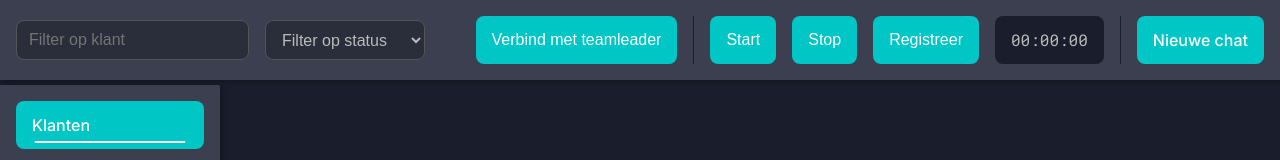
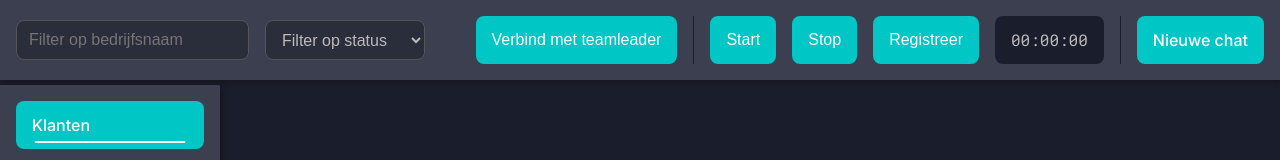
Before and after one commit to thijsdenbutter/cncware-service-portal, a React (Vite) app: page / in a window 1280 px wide. Shown: the top 160 px of the page. Built offline with nearby package versions, Linux system fonts and the light colour scheme.

Commit message:
filter hernoemt naar bedrijfsnaam + functie in context gezet voor filters

```diff
--- a/src/components/chats/chat-bar/ChatBar.jsx
+++ b/src/components/chats/chat-bar/ChatBar.jsx
@@ -111,12 +111,12 @@ function ChatBar({selectedChatId, setSelectedChatId}) {
         }
     ];
 
-    const {filterCostumer, filterStatus} = useContext(FilterContext)
+    const {filterCompanyName, filterStatus} = useContext(FilterContext)
 
     const filteredTickets = dummyTickets.filter((ticket) => {
         const matchCostumer = ticket.company.name
             .toLowerCase()
-            .includes(filterCostumer.toLowerCase());
+            .includes(filterCompanyName.toLowerCase());
 
         const matchStatus =
             filterStatus === "" || ticket.status === filterStatus;
--- a/src/components/control-bar/ControlBar.jsx
+++ b/src/components/control-bar/ControlBar.jsx
@@ -6,7 +6,7 @@ import ButtonStart from "../buttons/button-start/ButtonStart.jsx";
 import ButtonStop from "../buttons/button-stop/ButtonStop.jsx";
 import Timer from "../timer/Timer.jsx";
 import ButtonRegister from "../buttons/button-register/ButtonRegister.jsx";
-import FilterCostumer from "../filters/filter-costumer/FilterCostumer.jsx";
+import FilterCompanyName from "../filters/filter-company-name/FilterCompanyName.jsx";
 import FilterStatus from "../filters/filter-status/FilterStatus.jsx";
 import Button from "../buttons/button/Button.jsx";
 
@@ -32,7 +32,7 @@ const ConnectToTeamleader = () => {
     return (
         <div className="control-bar-outer-container">
             <div className="control-bar-inner-container">
-                <FilterCostumer/>
+                <FilterCompanyName/>
                 <FilterStatus/>
             </div>
             <div className="control-bar-inner-container">
--- /dev/null
+++ b/src/components/filters/filter-company-name/FilterCompanyName.jsx
@@ -0,0 +1,19 @@
+import Filter from "../filter/Filter.jsx";
+import {useContext} from "react";
+import {FilterContext} from "../../../context/FilterContext.jsx";
+
+function FilterCompanyName() {
+    const {filterCompanyName, setFilterCompanyName} = useContext(FilterContext)
+
+    return (
+        <Filter
+            placeholder="Filter op bedrijfsnaam"
+            value={filterCompanyName}
+            onChange={(e) => {
+                setFilterCompanyName(e.target.value)
+            }}
+        />
+    )
+}
+
+export default FilterCompanyName;
--- a/src/components/filters/filter-costumer/FilterCostumer.jsx
+++ /dev/null
@@ -1,19 +0,0 @@
-import Filter from "../filter/Filter.jsx";
-import {useContext} from "react";
-import {FilterContext} from "../../../context/FilterContext.jsx";
-
-function FilterCostumer() {
-    const {filterCostumer, setFilterCostumer} = useContext(FilterContext)
-
-    return (
-        <Filter
-            placeholder="Filter op klant"
-            value={filterCostumer}
-            onChange={(e) => {
-                setFilterCostumer(e.target.value)
-            }}
-        />
-    )
-}
-
-export default FilterCostumer;
--- a/src/context/FilterContext.jsx
+++ b/src/context/FilterContext.jsx
@@ -3,13 +3,30 @@ import {createContext, useState} from "react";
 export const FilterContext = createContext({})
 
 export function  FilterProvider({children}) {
-    const [filterCostumer, setFilterCostumer] = useState("")
+    const [filterCompanyName, setFilterCompanyName] = useState("")
     const [filterStatus, setFilterStatus] = useState("")
+
+    const filterData = (data, getCompanyName, getStatus) => {
+        return data.filter((item) => {
+            const companyName = getCompanyName ? getCompanyName(item) : "";
+            const status = getStatus ? getStatus(item) : "";
+
+            const matchCompanyName = companyName
+                .toLowerCase()
+                .includes(filterCompanyName.toLowerCase());
+
+            const matchStatus =
+                filterStatus === "" || status === filterStatus;
+
+            return matchCompanyName && matchStatus;
+        })
+    }
 
     return (
         <FilterContext.Provider value={{
-            filterCostumer,
-            setFilterCostumer,
+            filterData,
+            filterCompanyName,
+            setFilterCompanyName,
             filterStatus,
             setFilterStatus,
         }}>
--- a/src/pages/home/Home.jsx
+++ b/src/pages/home/Home.jsx
@@ -4,14 +4,17 @@ import {useContext, useEffect, useState} from "react";
 import axios from "axios";
 import valueOfCustomField from "../../helpers/valueOfCustomField.js";
 import {TeamleaderContext} from "../../context/TeamleaderContext.jsx";
+import {FilterContext} from "../../context/FilterContext.jsx";
 
 function Home() {
     const [companies, setCompanies] = useState([]);
     const [companyError, setCompanyError] = useState(null);
-    const {customFieldsCompanies,
+    const {
+        customFieldsCompanies,
         isLoading,
         error: contextError,
     } = useContext(TeamleaderContext)
+    const { filterData } = useContext(FilterContext)
 
     async function fetchBaseCompanies(token) {
         const response = await axios.post(
@@ -38,14 +41,14 @@ function Home() {
 
         try {
             const [infoRes, contactRes, ticketsRes] = await Promise.all([
-                axios.post("https://api.focus.teamleader.eu/companies.info", { id: companyId }, {
+                axios.post("https://api.focus.teamleader.eu/companies.info", {id: companyId}, {
                     headers: {
                         Authorization: `Bearer ${token}`,
                         "Content-Type": "application/json"
                     }
                 }),
                 axios.post("https://api.focus.teamleader.eu/contacts.list", {
-                    filter: { company_id: companyId }
+                    filter: {company_id: companyId}
                 }, {
                     headers: {
                         Authorization: `Bearer ${token}`,
@@ -90,7 +93,6 @@ function Home() {
         }
     }
 
-
     async function fetchAndBuildCompanies() {
         const token = localStorage.getItem("teamleader_token");
 
@@ -131,7 +133,11 @@ function Home() {
 
     return (
         <div className="home-layout">
-            {companies.map((company) => {
+            {filterData(
+                companies,
+                (company) => company.name,
+                (company) => company.tickets.length > 0 ? company.tickets : ""
+            ).map((company) => {
                 return (
                     <CostumerTile
                         key={company.id}
@@ -142,6 +148,18 @@ function Home() {
                     />
                 )
             })}
+
+            {/*    companies.map((company) => {*/}
+            {/*    return (*/}
+            {/*        <CostumerTile*/}
+            {/*            key={company.id}*/}
+            {/*            name={company.name}*/}
+            {/*            contact={company.contact}*/}
+            {/*            supportMinutes={company.supportMinutes}*/}
+            {/*            tickets={company.tickets}*/}
+            {/*        />*/}
+            {/*    )*/}
+            {/*})}*/}
         </div>
     )
 }
```
